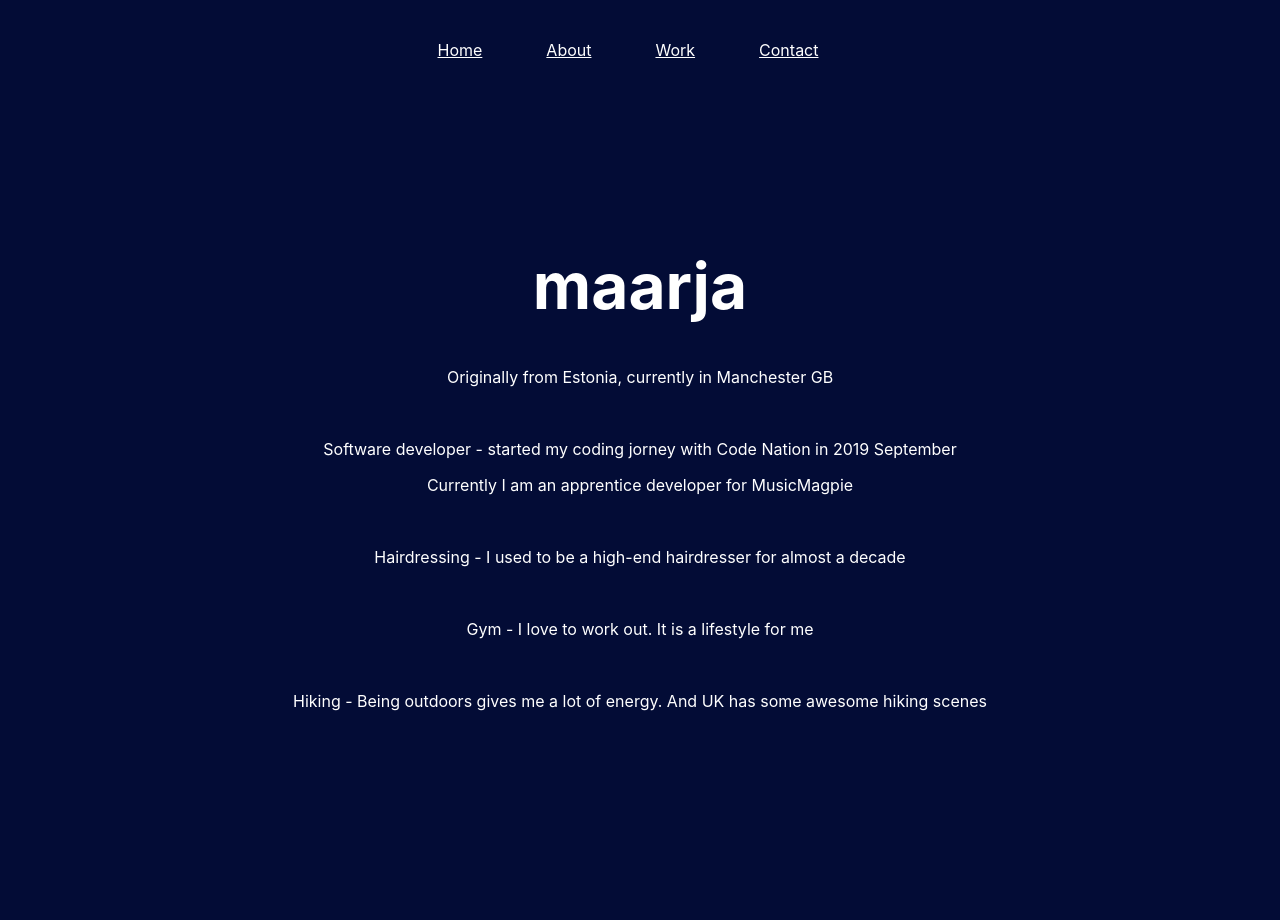
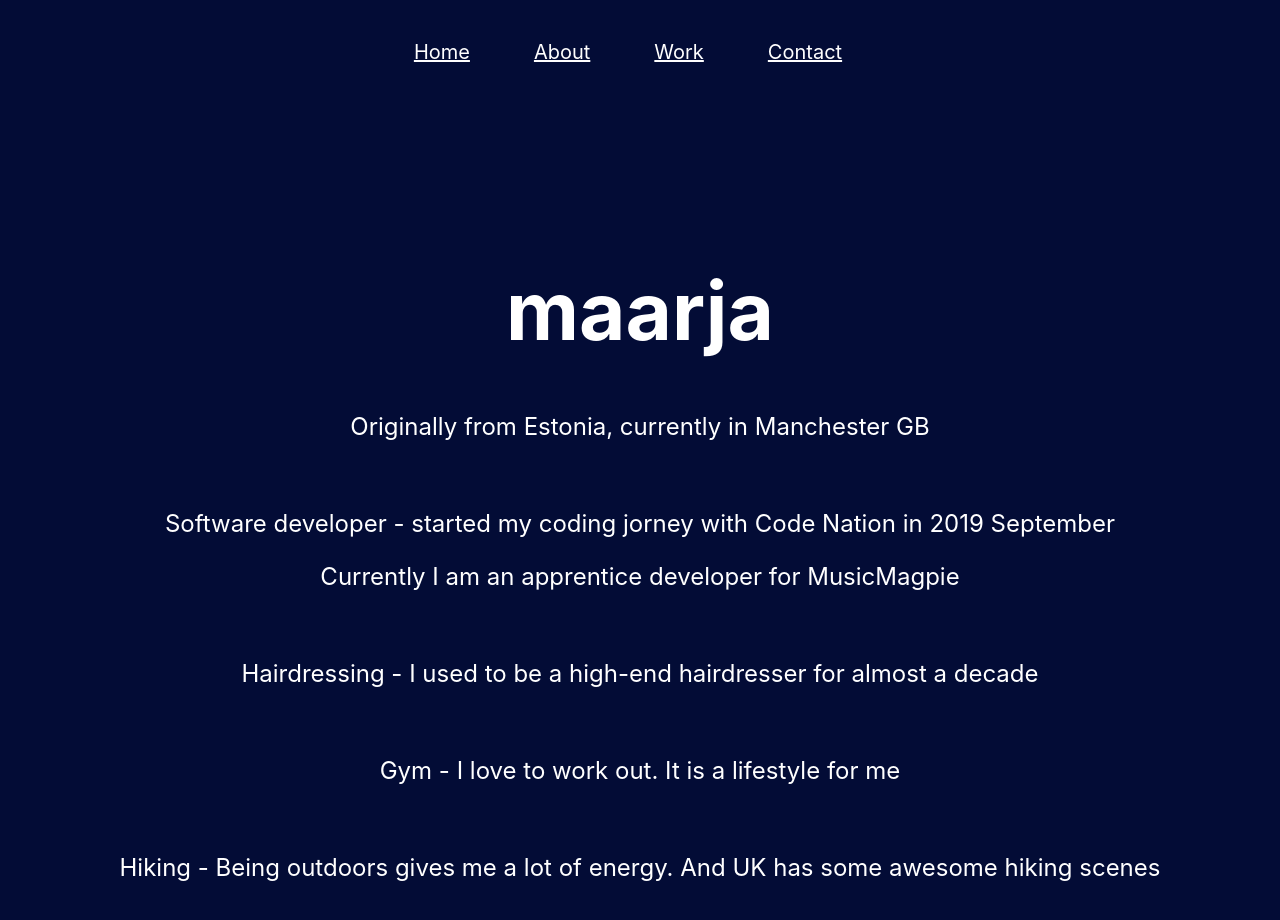
Before and after one commit to jessika8/mywebpage, a React (Create React App) app: page /About in a window 1280 px wide. Shown: the top 920 px of the page. Before the commit the page ends 800 px from the top, so only its background shows below. Built offline with nearby package versions, Linux system fonts and the light colour scheme.

Commit message:
css update

```diff
--- a/src/App.css
+++ b/src/App.css
@@ -15,7 +15,10 @@ footer {
   display: inline-block;
 }
 .homeText h1 {
-  font-size: 8vh;
+  font-size: 10vh;
+}
+.homeText h2 {
+  font-size: 4.5vh;
 }
 ul {
   display: flex;
@@ -25,11 +28,15 @@ ul {
 ul li {
   list-style: none;
   margin-right: 8vh;
+  font-size: 2.5vh;
 
 }
 
 ul li a {
   color: white;
+}
+ul li a:hover {
+  color: rgb(0, 174, 255);
 }
 /* a:hover ion-icons{
   background-color: yellow;
@@ -76,8 +83,10 @@ ion-icon:hover{
   color: rgb(0, 174, 255);
 }
 button {
-  height: 5vh;
+  height: 6vh;
   width: 20vh;
+  font-size: 2.5vh;
+  font-weight: bold;
 }
 button:hover {
   background-color: rgb(0, 174, 255);
@@ -88,6 +97,7 @@ button:hover {
 }
 .aboutDiv{
   display: inline-block;
+  margin-bottom: 8vh;
 }
 .contactWrapper {
   color: white;
@@ -97,7 +107,14 @@ button:hover {
 
 } */
 .aboutDiv h1 {
-  font-size: 8vh;
+  font-size: 10vh;
+}
+
+.homeText p {
+  font-size: 3vh;
+}
+.aboutDiv p {
+  font-size: 3vh;
 }
 
 @media only screen and (max-width: 450px) {
```
